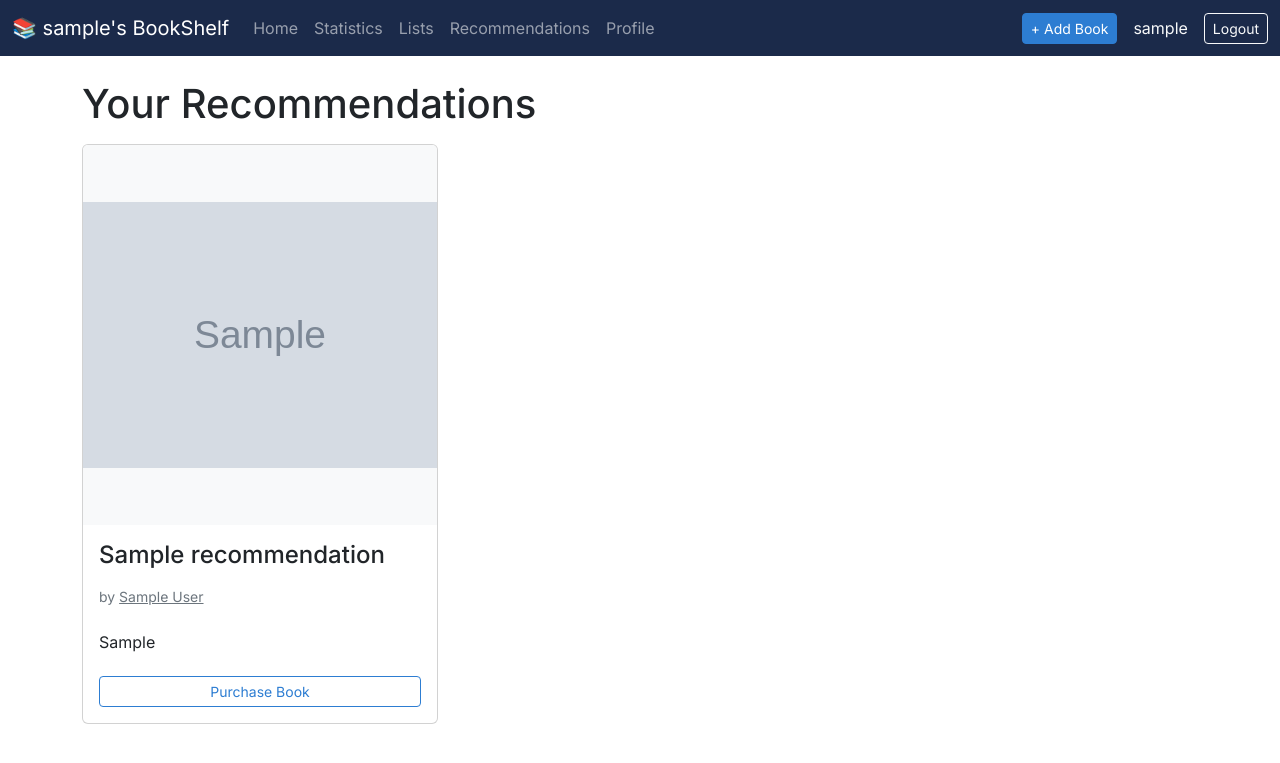
After one commit to Jchute96/bookshelf, a Django app: page /recommendations/my-recommendations/ in a window 1280 px wide. The commit adds this page. Shown: the top 763 px of the page. Run offline with Django 5.2, Linux system fonts and the light colour scheme; a user stored in the database is signed in; tables that the repository leaves empty hold one stand-in row (values such as "Sample post"); grey boxes marked "Sample" are stand-in pictures.

Commit message:
feat: added book recommendations by author with google books integration

```diff
--- a/books/services.py
+++ b/books/services.py
@@ -59,6 +59,9 @@ def search_google_books(search):
         if image:
             image = image.replace('zoom=1', 'zoom=0')
 
+            # Ensure image URL uses HTTPS so browsers don't block it
+            image = image.replace('http://', 'https://' )
+
         small_image = volume_info.get('imageLinks', {}).get('smallThumbnail', None)
 
         # Get purchase link or return None if there is not one
--- a/books/templates/books/base.html
+++ b/books/templates/books/base.html
@@ -87,6 +87,9 @@
                             <a class="nav-link" href="{% url 'my-lists' %}">Lists</a>
                         </li>
                         <li class="nav-item">
+                            <a class="nav-link" href="{% url 'my-recommendations' %}">Recommendations</a>
+                        </li>
+                        <li class="nav-item">
                             <a class="nav-link" href="{% url 'profile' %}">Profile</a>
                         </li>
                     </ul>
--- a/recommendations/services.py
+++ b/recommendations/services.py
@@ -32,6 +32,9 @@ def generate_recommendations(user):
 
             for result in results[:2]:
                 if result['title'] not in seen_books:
+
+                    # Store the favorite author in the results to use to display
+                    result['searched_author'] = author['author']
                     recommendations.append(result)
 
     return recommendations
--- /dev/null
+++ b/recommendations/templates/recommendations/my-recommendations.html
@@ -0,0 +1,56 @@
+{% extends 'books/base.html' %}
+
+{% block content %}
+
+<div class="container mt-4">
+    <h1>Your Recommendations</h1>
+
+    <!-- Display a message if user does not have at least 5 finished books to use for recommendations -->
+    {% if not_enough_books %}
+        <div class="alert alert-info">
+            Read and finish at least 5 books to get personalized recommendations.
+        </div>
+
+    <!-- If user has recommendations display them for user -->
+    {% elif recommendations %}
+        <div class="row">
+            {% for recommendation in recommendations %}
+                <div class="col-md-4">
+                    <div class="card my-2" style="height: 580px; display: flex; flex-direction: column; justify-content: space-between;">
+                        <!-- Display cover image of book if it exists -->
+                        {% if recommendation.cover_link %}
+                            <img src="{{ recommendation.cover_link }}" class="card-img-top"
+                                style="width: 100%; height: 380px; object-fit: contain; background-color: #f8f9fa;"/>
+                        {% else %}
+                            <!-- Display placeholder image if no book cover was uploaded -->
+                            <img src="/static/images/placeholder.png" class="card-img-top" style="width: 100%; height: 380px; object-fit: contain; background-color: #f8f9fa;" />
+                        {% endif %}
+                        <div class="card-body" style="display: flex; flex-direction: column; justify-content: space-between;">
+                            <h4 class="card-text"
+                                style="overflow: hidden; text-overflow: ellipsis; display: -webkit-box; -webkit-line-clamp: 2; line-clamp: 2; -webkit-box-orient: vertical;">
+                                {{ recommendation.title }}
+                            </h4>
+
+                            <p class="text-muted"><small>by <u>{{ recommendation.author }}</u></small></p>
+
+                            <p>{{ recommendation.reason }}</p>
+
+                            {% if recommendation.purchase_link %}
+                                <a target="_blank" rel="noopener noreferrer" href="{{ recommendation.purchase_link }}" class="btn btn-outline-primary btn-sm">Purchase Book</a>
+                            {% endif %}
+                        </div>
+                    </div>
+                </div>
+            {% endfor %}
+        </div>
+
+    <!-- Display a message if there is no recommendations  -->
+    {% else %}
+        <div class="alert alert-info">
+            No recommendations to display at this time.
+        </div>
+
+    {% endif %}
+</div>
+
+{% endblock %}
--- a/recommendations/urls.py
+++ b/recommendations/urls.py
@@ -2,5 +2,5 @@ from django.urls import path
 from . import views
 
 urlpatterns = [
-
+    path('my-recommendations/', views.my_recommendations, name='my-recommendations'),
 ]
--- a/recommendations/views.py
+++ b/recommendations/views.py
@@ -31,10 +31,10 @@ def my_recommendations(request):
                 Recommendation.objects.create(
                     user=user,
                     title=recommendation['title'],
-                    author=recommendation['author'],
+                    author=recommendation['authors'],
                     cover_link=recommendation['image'],
                     purchase_link=recommendation['purchase_link'],
-                    reason=f"Because you enjoy books by {recommendation['author']}"
+                    reason=f"Because you enjoy books by {recommendation['searched_author']}"
                 )
 
             # Get the newly created recommendations for the user
```
